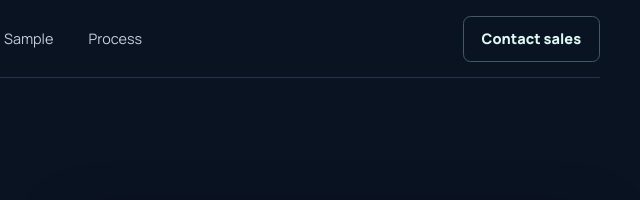
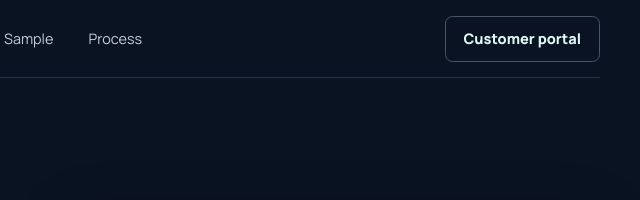
Before and after one commit to smagesh9999/bimigrate-site, a plain HTML site: page index.html in a window 1280 px wide. Shown: the top 200 px of the page, 625-1265 px from the left. Drawn offline with Linux system fonts and the light colour scheme.

Commit message:
Sync landing page from bimigrate@81a9e05

```diff
--- a/index.html
+++ b/index.html
@@ -30,7 +30,7 @@
         <a href="#sample">Sample</a>
         <a href="#process">Process</a>
       </nav>
-      <a class="btn header-cta" href="#contact">Contact sales</a>
+      <a class="btn header-cta" href="https://studio.bimigrate.com/portal/">Customer portal</a>
     </header>
     <main id="main">
       <section class="hero wrap" aria-labelledby="hero-title">
```
